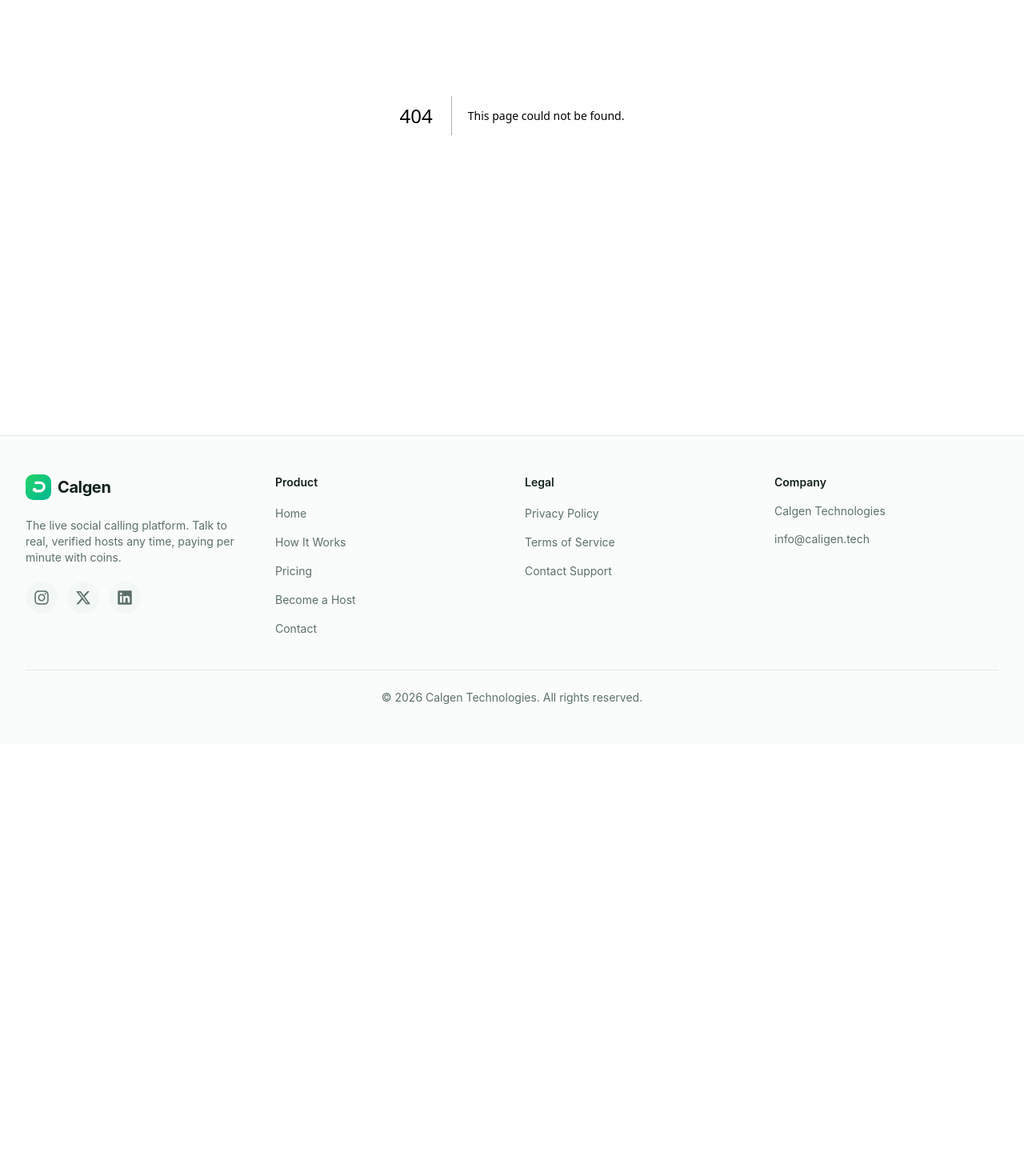
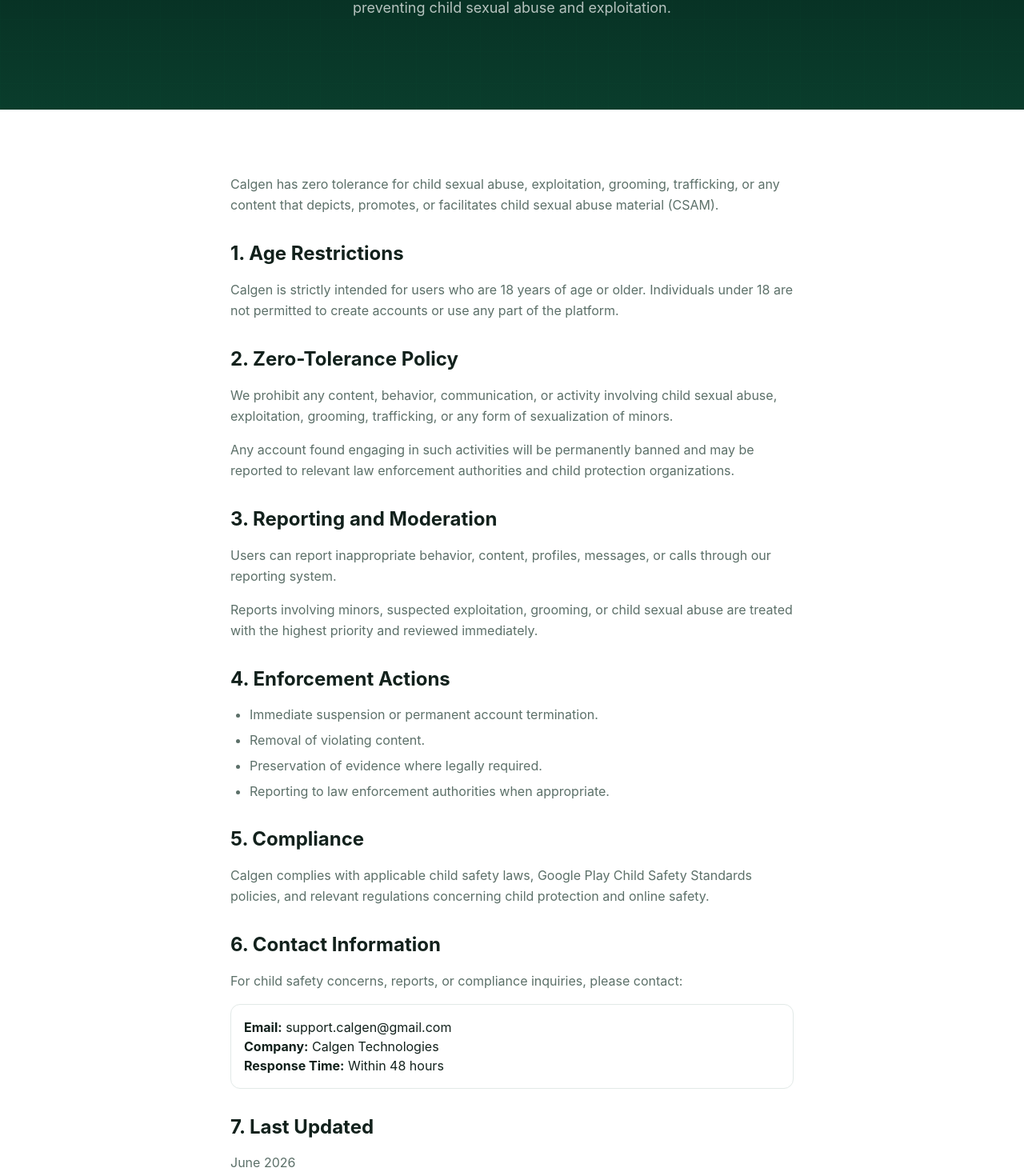
Before and after one commit to JudeAshin/calgen-website, a Next.js app: page /child-safety in a window 1280 px wide. Before the commit this address had no page. Shown: the part 320-1790 px from the top of the page at 80% size. Before the commit the page ends 1250 px from the top, so only its background shows below. Built offline with nearby package versions, Linux system fonts and the light colour scheme.

Commit message:
child safety page added

```diff
--- /dev/null
+++ b/app/child-safety/page.tsx
@@ -0,0 +1,129 @@
+import { PageHero } from '@/components/site/page-hero';
+import { Reveal } from '@/components/site/reveal';
+
+export default function ChildSafetyPage() {
+  return (
+    <>
+      <PageHero
+        eyebrow="Safety"
+        title="Child Safety Standards"
+        description="Calgen is committed to protecting children and preventing child sexual abuse and exploitation."
+      />
+
+      <section className="py-16 sm:py-20">
+        <div className="mx-auto max-w-3xl px-4 sm:px-6 lg:px-8">
+          <Reveal>
+            <div className="space-y-8">
+
+              <p className="text-base leading-relaxed text-muted-foreground">
+                Calgen has zero tolerance for child sexual abuse, exploitation,
+                grooming, trafficking, or any content that depicts, promotes,
+                or facilitates child sexual abuse material (CSAM).
+              </p>
+
+              <div>
+                <h2 className="text-2xl font-bold">
+                  1. Age Restrictions
+                </h2>
+
+                <p className="mt-4 text-muted-foreground leading-relaxed">
+                  Calgen is strictly intended for users who are 18 years of age
+                  or older. Individuals under 18 are not permitted to create
+                  accounts or use any part of the platform.
+                </p>
+              </div>
+
+              <div>
+                <h2 className="text-2xl font-bold">
+                  2. Zero-Tolerance Policy
+                </h2>
+
+                <p className="mt-4 text-muted-foreground leading-relaxed">
+                  We prohibit any content, behavior, communication, or activity
+                  involving child sexual abuse, exploitation, grooming,
+                  trafficking, or any form of sexualization of minors.
+                </p>
+
+                <p className="mt-4 text-muted-foreground leading-relaxed">
+                  Any account found engaging in such activities will be
+                  permanently banned and may be reported to relevant law
+                  enforcement authorities and child protection organizations.
+                </p>
+              </div>
+
+              <div>
+                <h2 className="text-2xl font-bold">
+                  3. Reporting and Moderation
+                </h2>
+
+                <p className="mt-4 text-muted-foreground leading-relaxed">
+                  Users can report inappropriate behavior, content, profiles,
+                  messages, or calls through our reporting system.
+                </p>
+
+                <p className="mt-4 text-muted-foreground leading-relaxed">
+                  Reports involving minors, suspected exploitation, grooming,
+                  or child sexual abuse are treated with the highest priority
+                  and reviewed immediately.
+                </p>
+              </div>
+
+              <div>
+                <h2 className="text-2xl font-bold">
+                  4. Enforcement Actions
+                </h2>
+
+                <ul className="mt-4 ml-6 list-disc space-y-2 text-muted-foreground">
+                  <li>Immediate suspension or permanent account termination.</li>
+                  <li>Removal of violating content.</li>
+                  <li>Preservation of evidence where legally required.</li>
+                  <li>Reporting to law enforcement authorities when appropriate.</li>
+                </ul>
+              </div>
+
+              <div>
+                <h2 className="text-2xl font-bold">
+                  5. Compliance
+                </h2>
+
+                <p className="mt-4 text-muted-foreground leading-relaxed">
+                  Calgen complies with applicable child safety laws, Google Play
+                  Child Safety Standards policies, and relevant regulations
+                  concerning child protection and online safety.
+                </p>
+              </div>
+
+              <div>
+                <h2 className="text-2xl font-bold">
+                  6. Contact Information
+                </h2>
+
+                <p className="mt-4 text-muted-foreground leading-relaxed">
+                  For child safety concerns, reports, or compliance inquiries,
+                  please contact:
+                </p>
+
+                <div className="mt-4 rounded-xl border p-4">
+                  <p><strong>Email:</strong> support.calgen@gmail.com</p>
+                  <p><strong>Company:</strong> Calgen Technologies</p>
+                  <p><strong>Response Time:</strong> Within 48 hours</p>
+                </div>
+              </div>
+
+              <div>
+                <h2 className="text-2xl font-bold">
+                  7. Last Updated
+                </h2>
+
+                <p className="mt-4 text-muted-foreground">
+                  June 2026
+                </p>
+              </div>
+
+            </div>
+          </Reveal>
+        </div>
+      </section>
+    </>
+  );
+}
```
